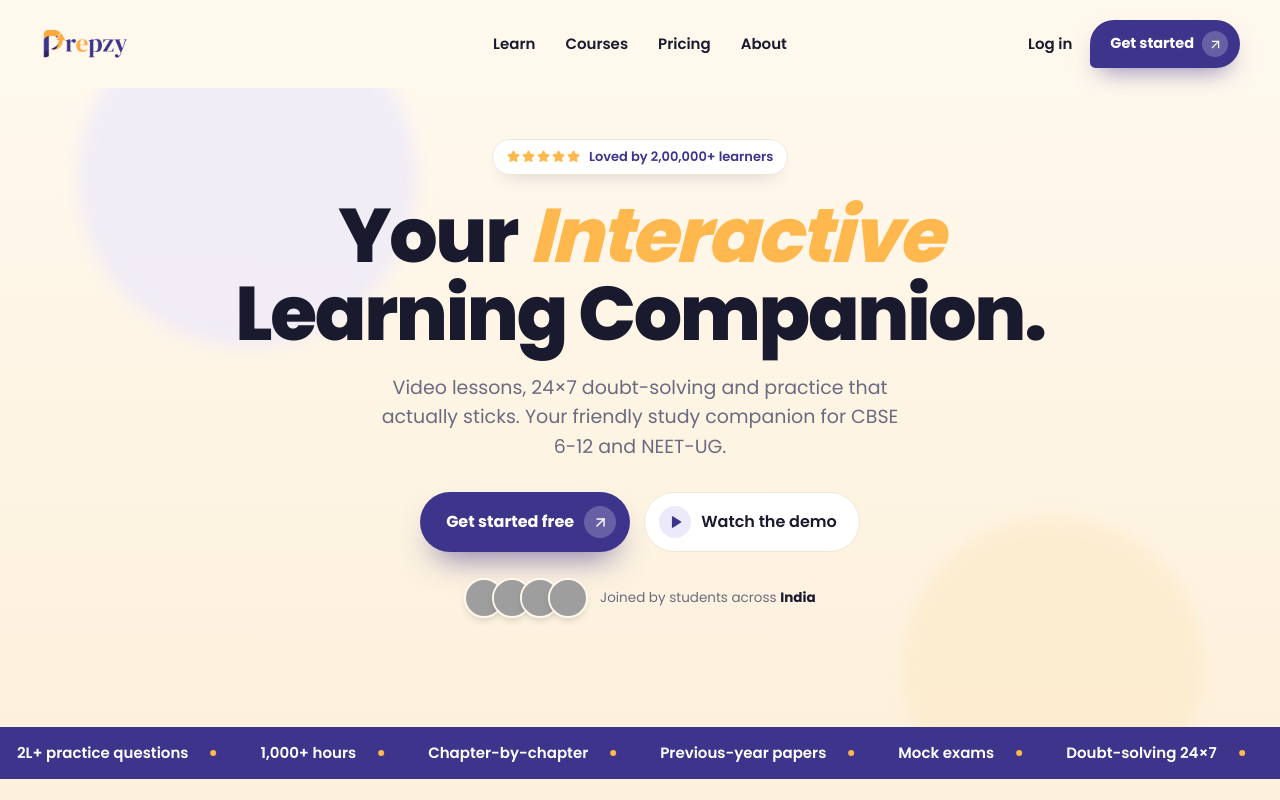
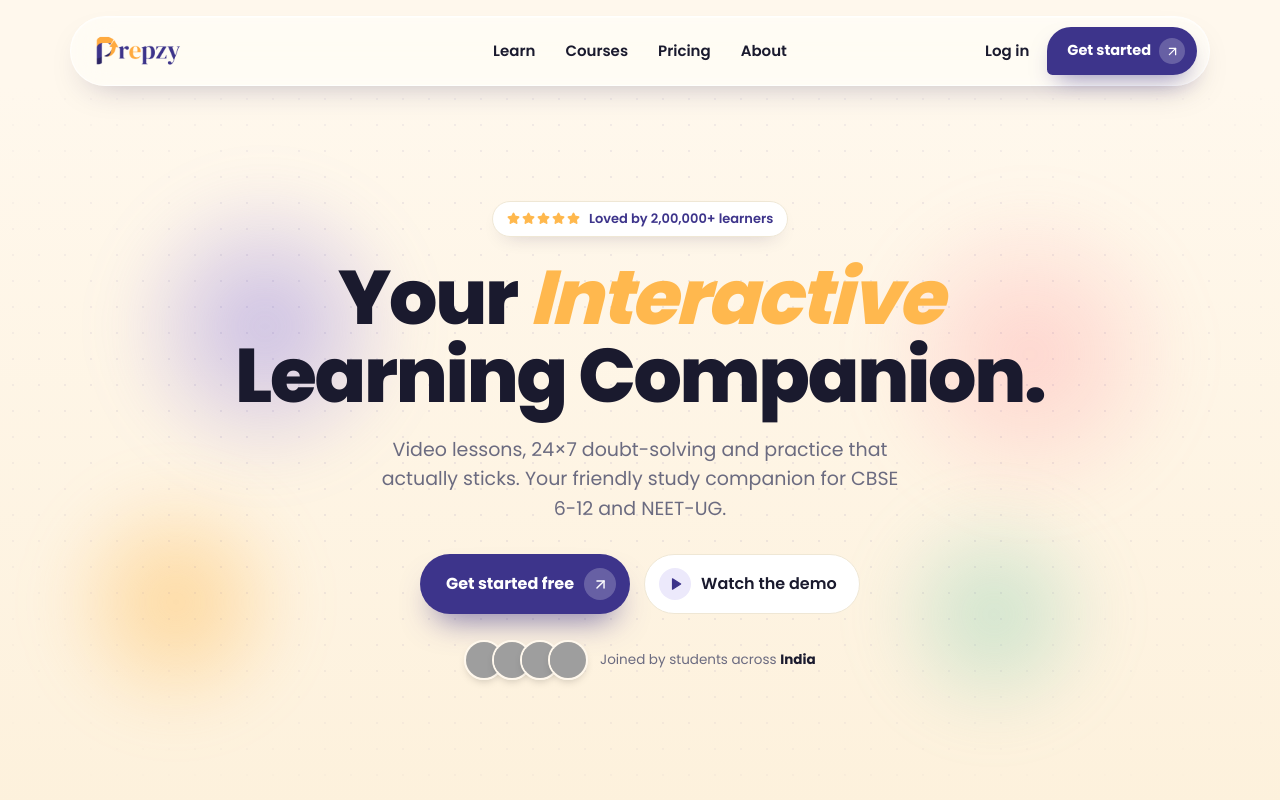
Before and after one commit to djp876/Prepzy, a Next.js app: page /v6 in a window 1280 px wide. Shown: the top 800 px of the page. Built offline with nearby package versions, Linux system fonts and the light colour scheme; grey boxes are pictures that could not be loaded.

Commit message:
v6 polish: glassmorphism nav, interactive mouse-parallax background, full-height balanced hero spacing

```diff
--- a/src/app/components/HomeV6.tsx
+++ b/src/app/components/HomeV6.tsx
@@ -68,8 +68,8 @@ function RotatingWord({ words, color }: { words: ReadonlyArray<string>; color: s
 function Nav() {
   const links = ["Learn", "Courses", "Pricing", "About"];
   return (
-    <header className="sticky top-0 z-50 w-full" style={{ background: "transparent", padding: "20px 24px" }}>
-      <nav className="mx-auto flex w-full items-center justify-between" style={{ maxWidth: 1200 }}>
+    <header className="sticky top-0 z-50 w-full" style={{ padding: "16px 16px 0" }}>
+      <nav className="mx-auto flex w-full items-center justify-between" style={{ position: "relative", maxWidth: 1140, background: "rgba(255,255,255,0.5)", backdropFilter: "blur(18px) saturate(150%)", WebkitBackdropFilter: "blur(18px) saturate(150%)", border: "1px solid rgba(255,255,255,0.75)", borderRadius: "var(--pz-radius-pill)", padding: "10px 12px 10px 22px", boxShadow: "0 14px 34px -18px rgba(36,29,82,0.34), inset 0 1px 1px rgba(255,255,255,0.6)" }}>
         {/* eslint-disable-next-line @next/next/no-img-element */}
         <img src="/prepzy-logo.png" alt="Prepzy" style={{ height: 32, width: "auto", display: "block" }} />
         <ul className="hidden items-center lg:flex" style={{ gap: 30, listStyle: "none", margin: 0, padding: 0, position: "absolute", left: "50%", transform: "translateX(-50%)" }}>
@@ -90,12 +90,59 @@ function Nav() {
   );
 }
 
+/* ---------------- Interactive background (mouse-parallax orbs) ---------------- */
+function InteractiveBg() {
+  const reduce = usePrefersReducedMotion();
+  const ref = useRef<HTMLDivElement>(null);
+  useEffect(() => {
+    if (reduce) return;
+    const el = ref.current;
+    if (!el) return;
+    let raf = 0;
+    let tx = 0, ty = 0, cx = 0, cy = 0;
+    const onMove = (e: MouseEvent) => {
+      tx = e.clientX / window.innerWidth - 0.5;
+      ty = e.clientY / window.innerHeight - 0.5;
+    };
+    const tick = () => {
+      cx += (tx - cx) * 0.06;
+      cy += (ty - cy) * 0.06;
+      el.querySelectorAll<HTMLElement>("[data-depth]").forEach((b) => {
+        const d = Number(b.dataset.depth);
+        b.style.transform = `translate(${cx * d}px, ${cy * d}px)`;
+      });
+      raf = requestAnimationFrame(tick);
+    };
+    window.addEventListener("mousemove", onMove);
+    raf = requestAnimationFrame(tick);
+    return () => {
+      window.removeEventListener("mousemove", onMove);
+      cancelAnimationFrame(raf);
+    };
+  }, [reduce]);
+
+  const orbs = [
+    { d: -60, cls: "pz-float", s: { top: "14%", left: "9%", width: 300, height: 300, background: "radial-gradient(circle, rgba(124,107,224,0.40), transparent 70%)" } },
+    { d: 48, cls: "pz-float-2", s: { top: "54%", left: "4%", width: 250, height: 250, background: "radial-gradient(circle, rgba(255,184,77,0.46), transparent 70%)" } },
+    { d: -44, cls: "pz-float-3", s: { top: "15%", right: "7%", width: 320, height: 320, background: "radial-gradient(circle, rgba(255,148,158,0.34), transparent 70%)" } },
+    { d: 56, cls: "pz-float", s: { bottom: "9%", right: "13%", width: 240, height: 240, background: "radial-gradient(circle, rgba(118,201,170,0.36), transparent 70%)" } },
+  ];
+
+  return (
+    <div ref={ref} aria-hidden style={{ position: "absolute", inset: 0, overflow: "hidden", pointerEvents: "none", zIndex: 0 }}>
+      {orbs.map((o, i) => (
+        <span key={i} data-depth={o.d} className={reduce ? "" : o.cls} style={{ position: "absolute", borderRadius: "50%", filter: "blur(26px)", willChange: "transform", ...o.s }} />
+      ))}
+      <span style={{ position: "absolute", inset: 0, backgroundImage: "radial-gradient(rgba(61,52,139,0.08) 1px, transparent 1.5px)", backgroundSize: "26px 26px", WebkitMaskImage: "radial-gradient(ellipse 76% 66% at 50% 42%, #000 48%, transparent 100%)", maskImage: "radial-gradient(ellipse 76% 66% at 50% 42%, #000 48%, transparent 100%)" }} />
+    </div>
+  );
+}
+
 /* ---------------- Hero (centered, rotating headline) ---------------- */
 function Hero() {
   return (
-    <section className="pz-v5-hero" style={{ padding: "clamp(24px, 4vw, 56px) 16px clamp(56px, 8vw, 104px)" }}>
-      <span className="pz-v5-blob" style={{ width: 340, height: 340, top: -80, left: "6%", background: LAV, opacity: 0.7 }} aria-hidden />
-      <span className="pz-v5-blob" style={{ width: 300, height: 300, bottom: -90, right: "6%", background: "#fdeccd", opacity: 0.8 }} aria-hidden />
+    <section className="pz-v5-hero" style={{ position: "relative", overflow: "hidden", minHeight: "calc(100svh - 76px)", display: "flex", alignItems: "center", justifyContent: "center", padding: "clamp(36px, 6vh, 76px) 16px clamp(44px, 7vh, 84px)" }}>
+      <InteractiveBg />
       <div style={{ position: "relative", zIndex: 2, maxWidth: 880, margin: "0 auto", textAlign: "center" }}>
         <span className="pz-pop" style={{ display: "inline-flex", alignItems: "center", gap: 9, background: "#fff", border: "1px solid var(--pz-line)", borderRadius: "var(--pz-radius-pill)", padding: "7px 14px", fontSize: 13, fontWeight: 600, color: PURPLE, boxShadow: "0 8px 20px -12px rgba(36,29,82,0.3)" }}>
           <span style={{ display: "inline-flex", gap: 2 }}>{[0, 1, 2, 3, 4].map((i) => <Star key={i} size={13} fill={AMBER} color={AMBER} />)}</span>
```
